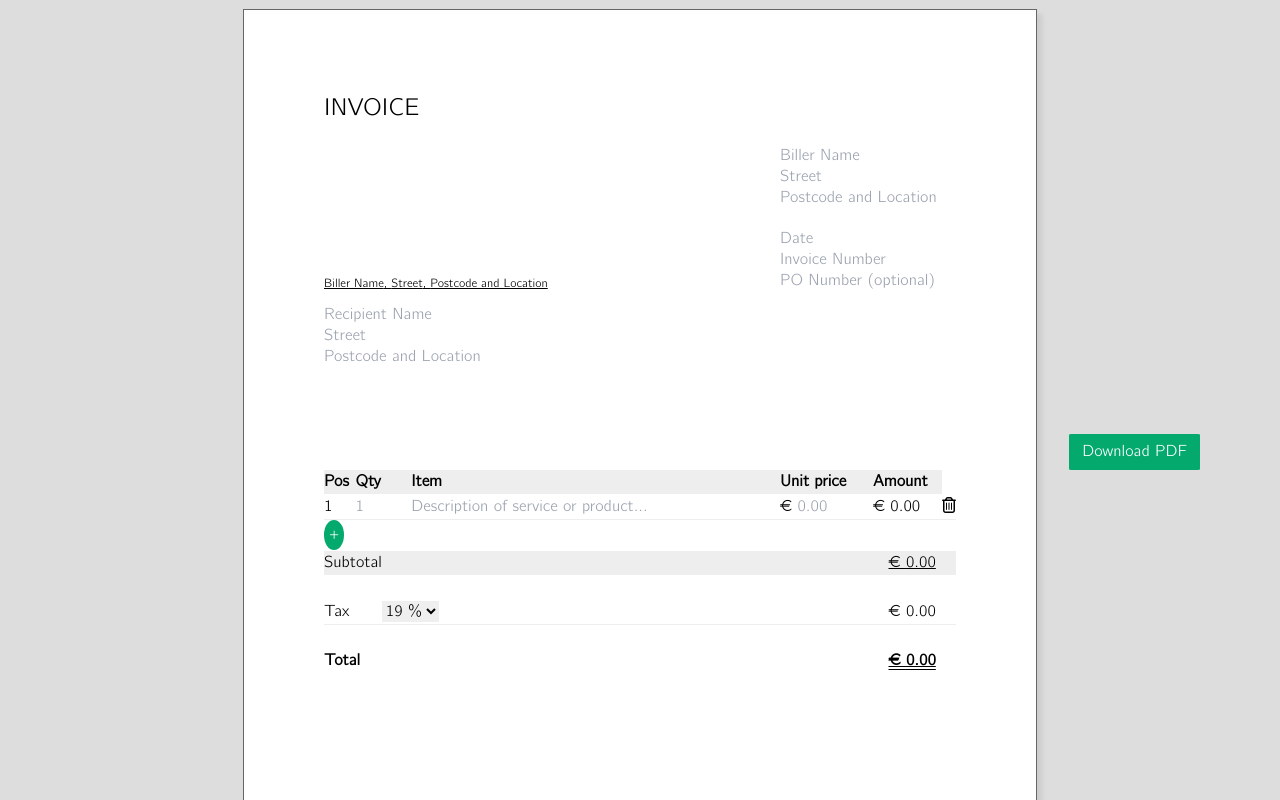
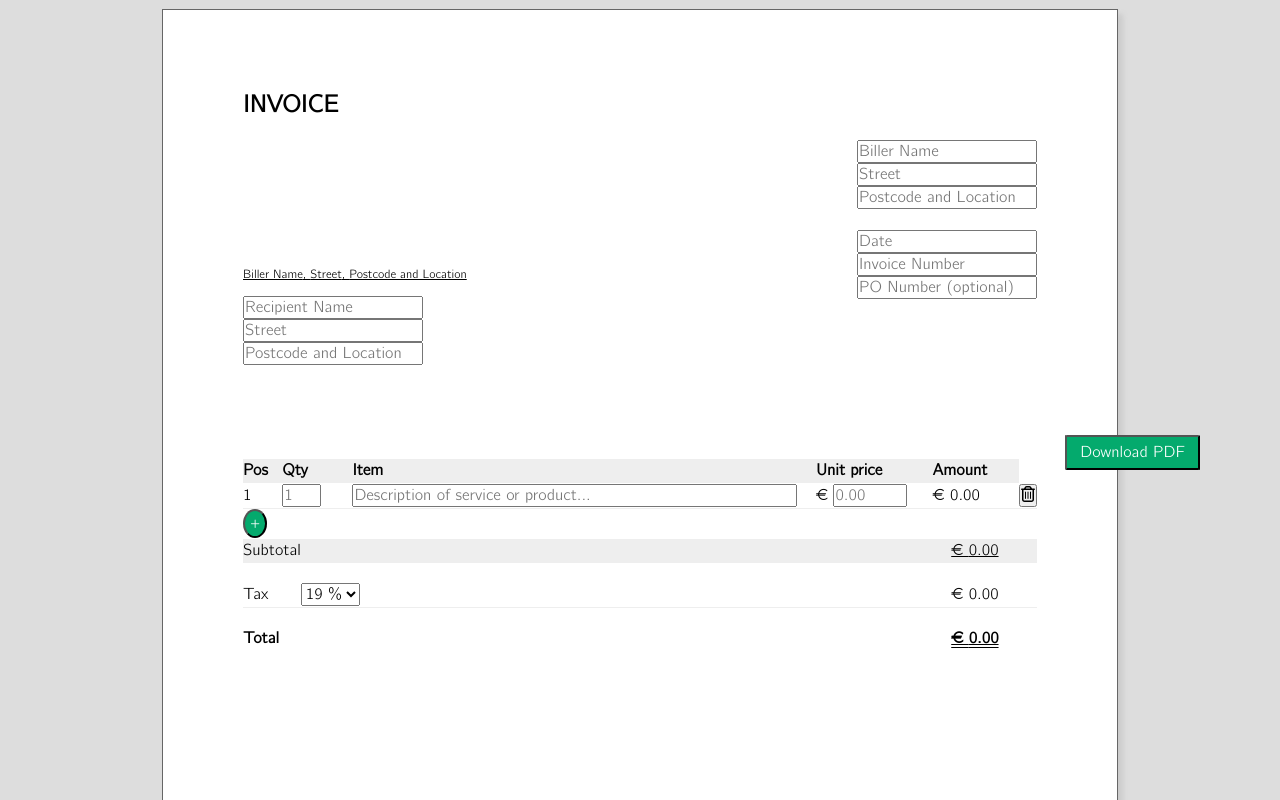
Before and after one commit to hkuennen/gener8invoice, a React (Create React App) app: page / in a window 1280 px wide. Shown: the top 800 px of the page. Built offline with nearby package versions, Linux system fonts and the light colour scheme; the HTML template or start-up script is replaced by a standard one.

Commit message:
Revert "tailwind css setup done"
This reverts commit fe4fc53fe09afc567ac6db4ed00f44e9e3df502d.

```diff
--- a/craco.config.js
+++ /dev/null
@@ -1,10 +0,0 @@
-module.exports = {
-  style: {
-    postcss: {
-      plugins: [
-        require('tailwindcss'),
-        require('autoprefixer'),
-      ],
-    },
-  },
-}
--- a/src/index.css
+++ b/src/index.css
@@ -1,7 +1,3 @@
-@tailwind base;
-@tailwind components;
-@tailwind utilities;
-
 @font-face {
   font-family: 'CMU Bright';
   src: local('cmunbmr.ttf'), url('../api/pdf_generation/fonts/cmunbmr.ttf') format('truetype');
--- a/tailwind.config.js
+++ /dev/null
@@ -1,11 +0,0 @@
-module.exports = {
-  purge: ['./src/**/*.{js,jsx,ts,tsx}', './public/index.html'],
-  darkMode: false, // or 'media' or 'class'
-  theme: {
-    extend: {},
-  },
-  variants: {
-    extend: {},
-  },
-  plugins: [],
-}
```
Also changed, not shown: package.json (+3 -9 lines), 1 other file (tests, documents, lock files or other folders).
